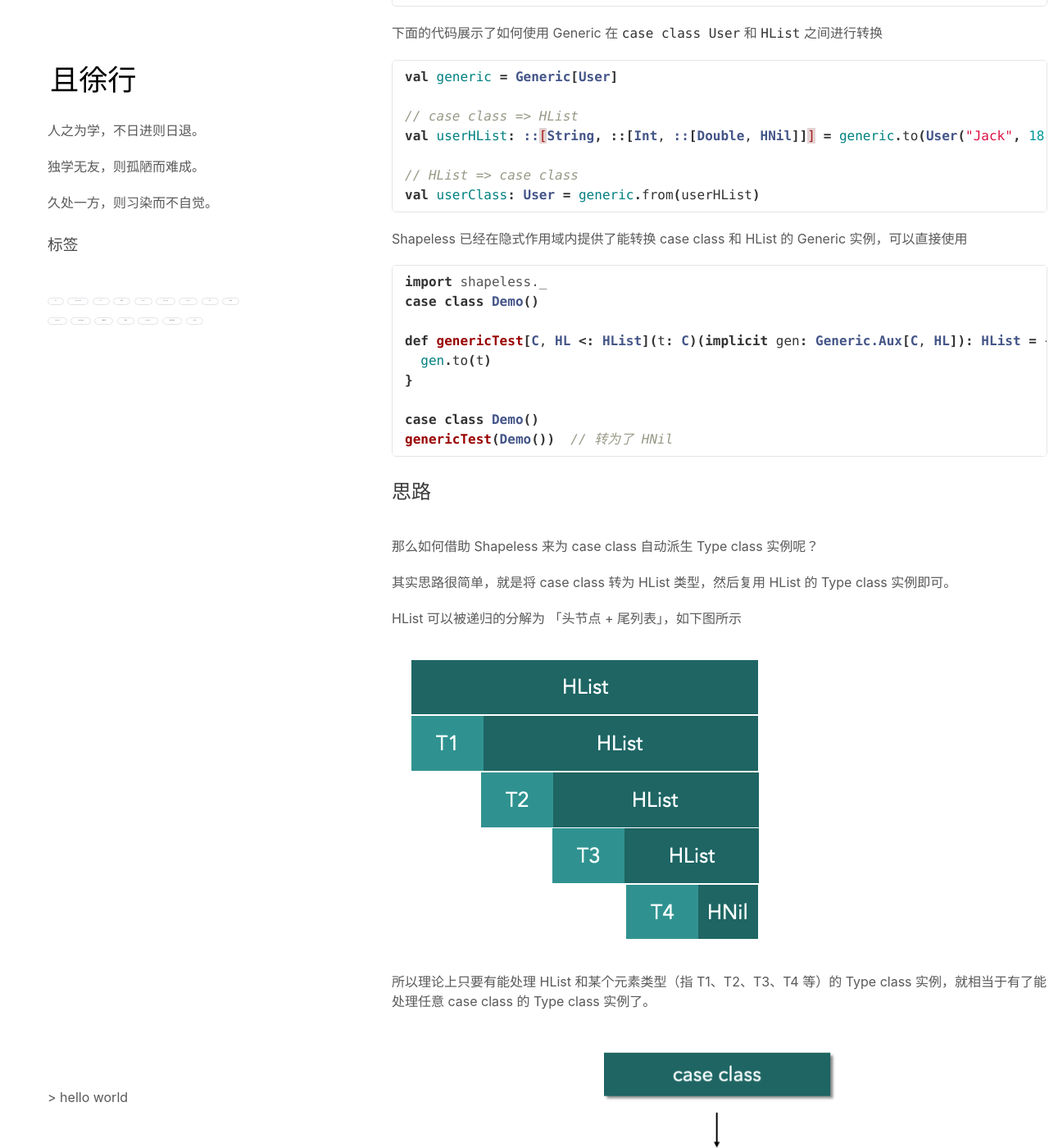
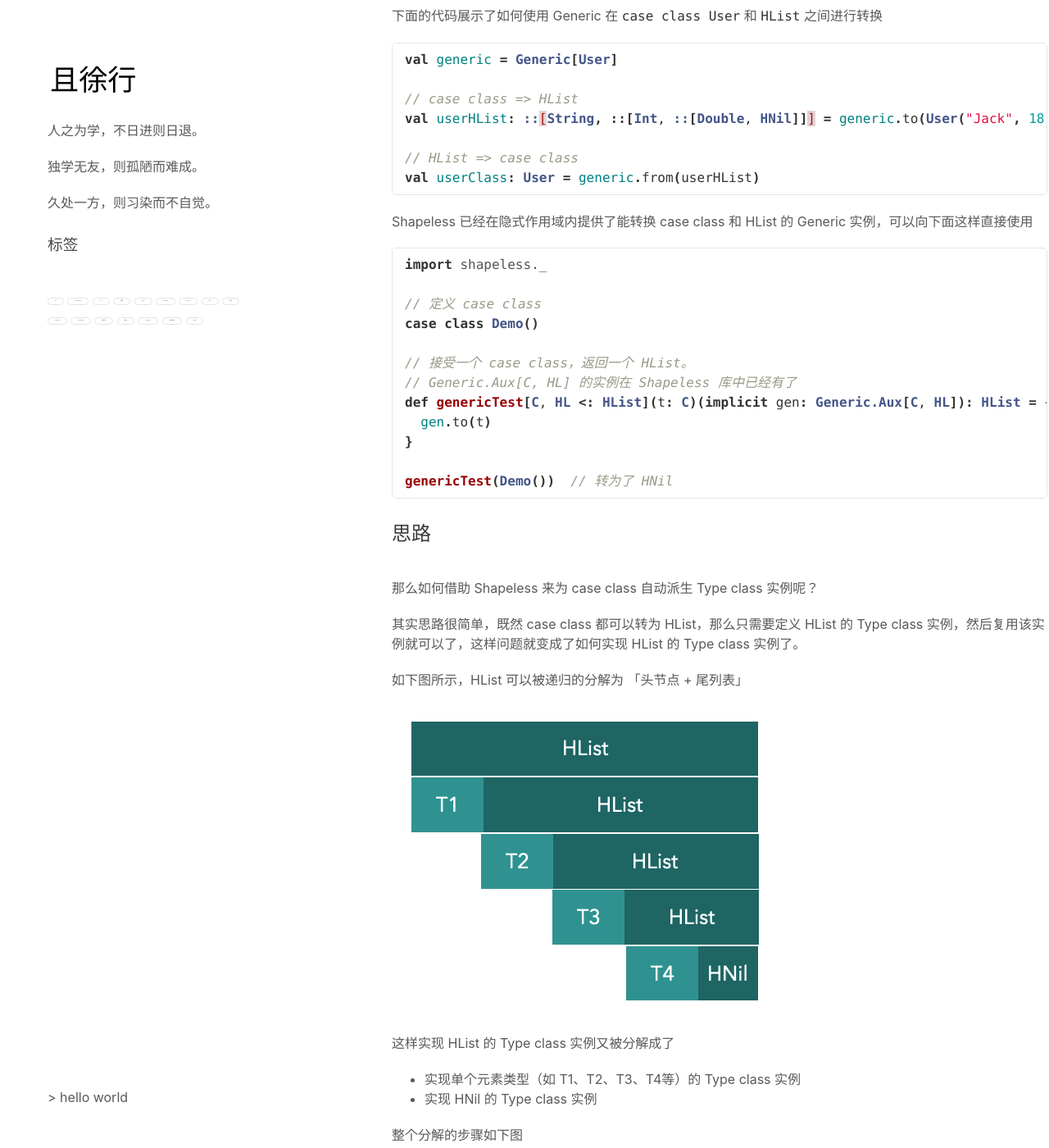
Before and after one commit to vran-dev/vran-dev.github.io, a Jekyll site: the page built from _articles/typeclasses-3/shapeless-and-type-class-deriving.md, in a window 1280 px wide and 1400 px high, scrolled down 3256 px. Shown: the whole window at 82% size. Built offline with Jekyll 4.4.1, drawn with Linux system fonts in a browser that asks for light colours; comment, search, counter and statistics services are not loaded; some of the changed text lies outside the part shown.

Commit message:
feat(typeclasses-3): update content

````diff
--- a/_articles/typeclasses-3/shapeless-and-type-class-deriving.md
+++ b/_articles/typeclasses-3/shapeless-and-type-class-deriving.md
@@ -10,7 +10,7 @@
 
 ## 前言
 
-本文主要是讨论在 Scala 中自动为 case class 派生 Type class，如果你不知道什么是 Type class 的话，建议先阅读我的上一篇文章
+本文主要是讨论在 Scala 中自动为 case class 派生 Type class，如果你不知道什么是 Type class 的话，建议先阅读我的上一篇文章。
 
 > *[《真的学不动了： 除了 class , 也该了解 Type classes 了》](https://blog.cc1234.cc/articles/typeclasses-1/typeclasses-1.html)*
 
@@ -98,18 +98,17 @@
 sealed trait HNil extends HList
 case object HNil extends HNil
 
-// 基于递归定义的 HList
+
+// 第二个参数 tail 也是 `HList` 类型的，也就是递归定义的。
 final case class ::[+H, +T <: HList](head : H, tail : T) extends HList
 ```
 
 
 
-`::` 类的第二个参数 tail 也是 `HList` 类型的，也就是递归定义的。
-
-下面展示了 `::` 类的构造
+下面展示了一个简单的 `::` 类的构造
 
 ```scala
-::("String", ::(1, ::(2.2F, HNil)))
+val hListObject = ::("String", ::(1, ::(2.2F, HNil)))
 ```
 
 
@@ -128,7 +127,7 @@
 
 
 
-HList 与 case class 的结构很相似
+对比一下 HList 和 case class，会发现它们的结构非常相似。
 
 ```scala
 case class User(name: String, age: Int, weight: Double)
@@ -147,7 +146,7 @@
 
 Shapeless 提供的 Generic 可以实现 HList 和 case class 之间的转换。
 
-Generic 的接口定义并不限于 HList 和 case class，只是定义了 **T** 和 **Repr** 两个泛型，所以理论上是可以基于 Generic 去实现任意两种类型的转换的。
+其实 Generic 的接口定义并不限于 HList 和 case class 的转换，只是定义了 **T** 和 **Repr** 两个泛型，所以理论上是可以基于 Generic 去实现任意两种类型的转换的。
 
 ```scala
 trait Generic[T] {
@@ -188,17 +187,20 @@
 
 
 
-Shapeless 已经在隐式作用域内提供了能转换 case class 和 HList 的 Generic 实例，可以直接使用
+Shapeless 已经在隐式作用域内提供了能转换 case class 和 HList 的 Generic 实例，可以向下面这样直接使用
 
 ```scala
 import shapeless._
+
+// 定义 case class
 case class Demo()
 
+// 接受一个 case class，返回一个 HList。
+// Generic.Aux[C, HL] 的实例在 Shapeless 库中已经有了
 def genericTest[C, HL <: HList](t: C)(implicit gen: Generic.Aux[C, HL]): HList = {
   gen.to(t)
 }
 
-case class Demo()
 genericTest(Demo())  // 转为了 HNil
 ```
 
@@ -208,19 +210,24 @@
 
 那么如何借助 Shapeless 来为 case class 自动派生 Type class 实例呢？
 
-其实思路很简单，就是将 case class 转为 HList 类型，然后复用 HList 的 Type class 实例即可。
+其实思路很简单，既然 case class 都可以转为 HList，那么只需要定义 HList 的 Type class 实例，然后复用该实例就可以了，这样问题就变成了如何实现 HList 的 Type class 实例了。
 
-HList 可以被递归的分解为 「头节点 + 尾列表」，如下图所示
+如下图所示，HList 可以被递归的分解为 「头节点 + 尾列表」
 
 ![image-20200814143334403](img/hlist.png)
 
-所以理论上只要有能处理 HList 和某个元素类型（指 T1、T2、T3、T4 等）的 Type class 实例，就相当于有了能处理任意 case class 的 Type class 实例了。
+这样实现 HList 的 Type class 实例又被分解成了
+
+- 实现单个元素类型（如 T1、T2、T3、T4等）的 Type class 实例
+- 实现 HNil 的 Type class 实例
+
+整个分解的步骤如下图
 
 
 
 ![image-20200813185729660](img/type-class-deriving-thinking.png)
 
-Talk is Cheap，Show me the code。
+好了，Talk is Cheap，Show me the code
 
 ## 实现
 
@@ -238,9 +245,11 @@
 
 
 
-先提供一个隐式转换方法，该方法返回一个可以处理 case class 类型的 Show 实例。
+先提供一个隐式转换方法，该方法**返回一个可以处理 case class 类型的 Show 实例**。
 
-该方法逻辑很简单，其实就是将 case class 转为 HList， 然后调用 HList 的 Show 实例将 HList 转为字符串
+方法逻辑很简单，其实就是将 case class 转为 HList， 然后调用 HList 的 Show 实例将 HList 转为字符串。
+
+其实就是组合 Generic.Aux[C, HL] 和 Show[HList] 两个 Type class 实例
 
 注：Generic.Aux 实例由 Shapless 提供
 
@@ -316,12 +325,12 @@
 case class User(name: String, age: Int, weight: Double)
 
 val jack = User("jack", 18, 55.0)
-Show.show(jack) // 编译通过：['jack', 18, 55.0d]
+Show.show(jack) // 编译通过，输出：['jack', 18, 55.0d]
 ```
 
 
 
-下图展示了编译器的整个推导过程（自顶向下）。
+为了更清晰的展示整派生过程，我画了一个简单的推导图
 
 ![image-20200814154245138](img/deriving-infer.png)
 
@@ -331,11 +340,9 @@
 
 整个派生的过程利用了编译器的推导，相较于利用反射等其他运行时的技术手段来实现，这样的方式更加的巧妙，并且天然就拥有了类型的静态检查。
 
-但是这样的推导其实也有一个不足，就是无法拿到 case class 的属性名称（根据反射可以拿到）。
+但是这样的推导其实也有一个不足，就是无法拿到 case class 的属性名称。
 
-其实在 Scala3 中也提供了相关的语法来支持 Type class 派生了，相较于 Shapeless 方案，系统级的支持肯定更加完备，感兴的可以到[官网文档](https://dotty.epfl.ch/docs/reference/contextual/derivation.html)查看
-
-
+再多说一句，在 Scala3 中已经提供了原生的 Type class 派生语法了，相较于 Shapeless 方案，语言原生的支持肯定更加完备，感兴的可以到[官网文档](https://dotty.epfl.ch/docs/reference/contextual/derivation.html)查看。
 
 ## 参考
 
````
Also changed, not shown: other parts of _articles/typeclasses-3/shapeless-and-type-class-deriving.md (+3 -3 lines).
